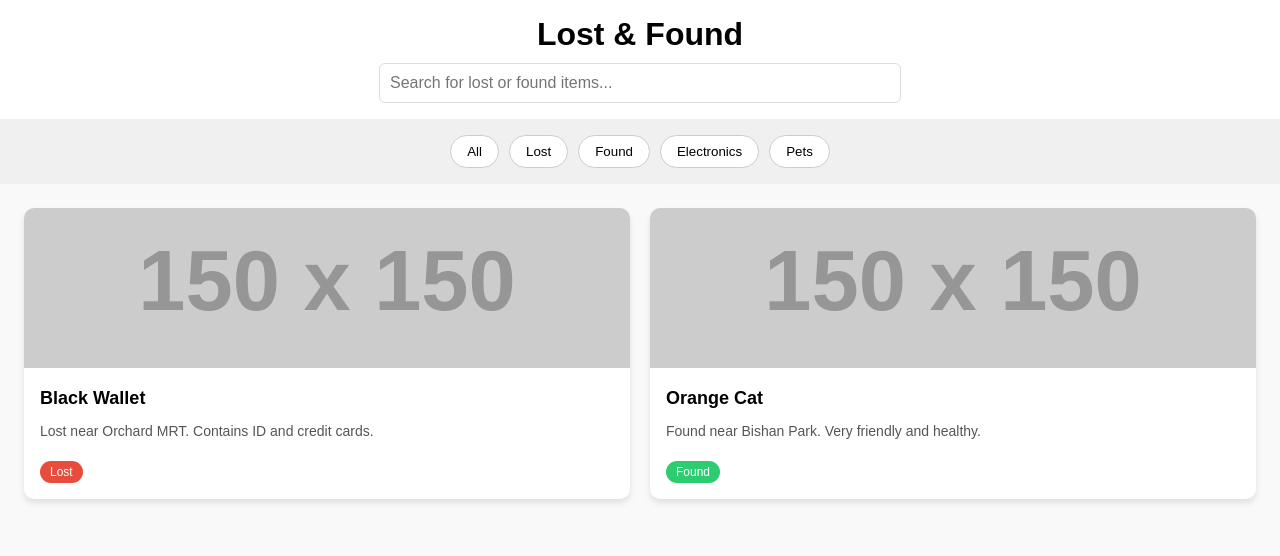
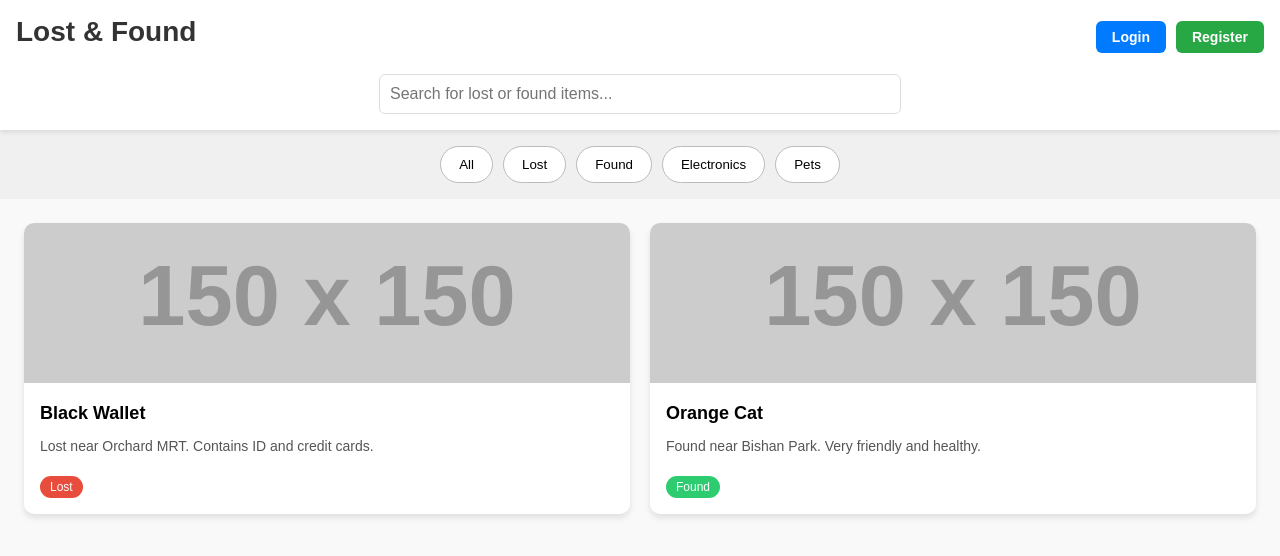
Before and after one commit to thehansong/lost-and-found-website, a plain HTML site: page index.html in a window 1280 px wide. Drawn offline with Linux system fonts and the light colour scheme; placeholder pictures from the web are drawn by us.

Commit message:
feature: added login register buttons

```diff
--- a/index.html
+++ b/index.html
@@ -8,7 +8,13 @@
 </head>
 <body>
   <header>
-    <h1>Lost & Found</h1>
+    <div class="header-content">
+      <h1>Lost & Found</h1>
+      <div class="auth-buttons">
+        <button class="auth-button" onclick="location.href='login.html'">Login</button>
+        <button class="auth-button register" onclick="location.href='register.html'">Register</button>
+      </div>
+    </div>
     <input type="text" placeholder="Search for lost or found items..." class="search-bar" />
   </header>
 
@@ -20,7 +26,7 @@
     <button class="filter-button">Pets</button>
   </section>
 
-  <main class="item-grid">
+  <main class="item-grid" id="itemGrid">
     <div class="item-card">
       <img src="https://via.placeholder.com/150" alt="Item Image">
       <div class="item-info">
@@ -37,7 +43,6 @@
         <span class="tag found">Found</span>
       </div>
     </div>
-    <!-- More item cards -->
   </main>
 
   <script src="script.js"></script>
--- a/style.css
+++ b/style.css
@@ -10,10 +10,51 @@ header {
   padding: 1rem;
   box-shadow: 0 2px 5px rgba(0, 0, 0, 0.1);
   text-align: center;
+  position: relative;
+}
+
+/* Header layout */
+.header-content {
+  display: flex;
+  justify-content: space-between;
+  align-items: center;
+  flex-wrap: wrap;
 }
 
 h1 {
   margin: 0 0 10px;
+  font-size: 28px;
+  color: #333;
+}
+
+/* Login / Register Buttons */
+.auth-buttons {
+  display: flex;
+  gap: 10px;
+}
+
+.auth-button {
+  padding: 8px 16px;
+  font-size: 14px;
+  font-weight: 600;
+  border: none;
+  border-radius: 6px;
+  cursor: pointer;
+  background-color: #007bff;
+  color: white;
+  transition: background-color 0.3s ease;
+}
+
+.auth-button:hover {
+  background-color: #0056b3;
+}
+
+.auth-button.register {
+  background-color: #28a745;
+}
+
+.auth-button.register:hover {
+  background-color: #1e7e34;
 }
 
 .search-bar {
@@ -23,6 +64,7 @@ h1 {
   font-size: 16px;
   border: 1px solid #ddd;
   border-radius: 6px;
+  margin-top: 1rem;
 }
 
 .filters {
@@ -35,16 +77,18 @@ h1 {
 }
 
 .filter-button {
-  padding: 8px 16px;
+  padding: 10px 18px;
+  font-weight: 500;
   background-color: #ffffff;
-  border: 1px solid #ccc;
+  border: 1px solid #bbb;
   border-radius: 20px;
   cursor: pointer;
   transition: all 0.3s ease;
 }
 
 .filter-button:hover {
-  background-color: #e0e0e0;
+  background-color: #dce9ff;
+  border-color: #7aaaff;
 }
 
 .item-grid {
```
